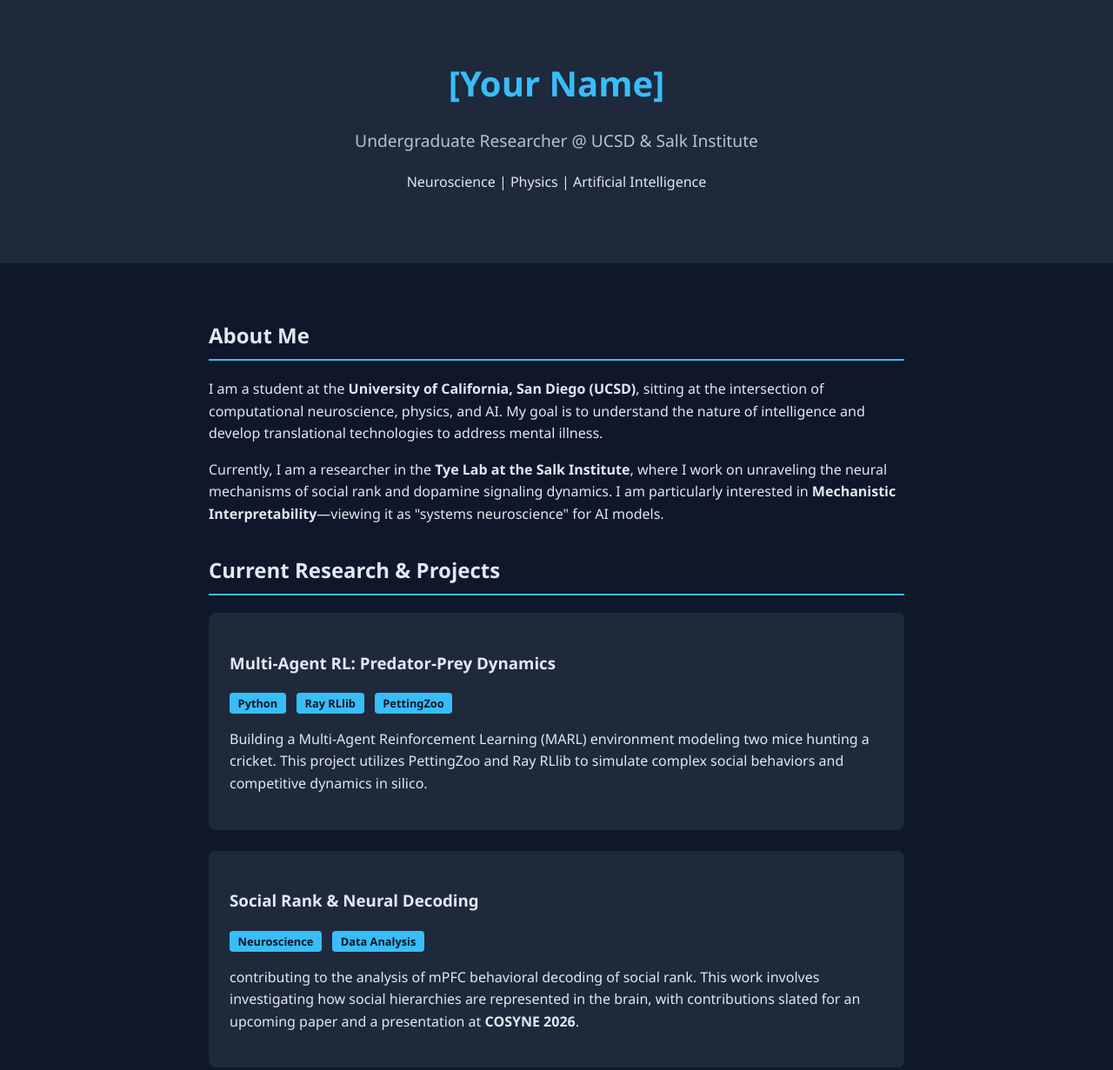
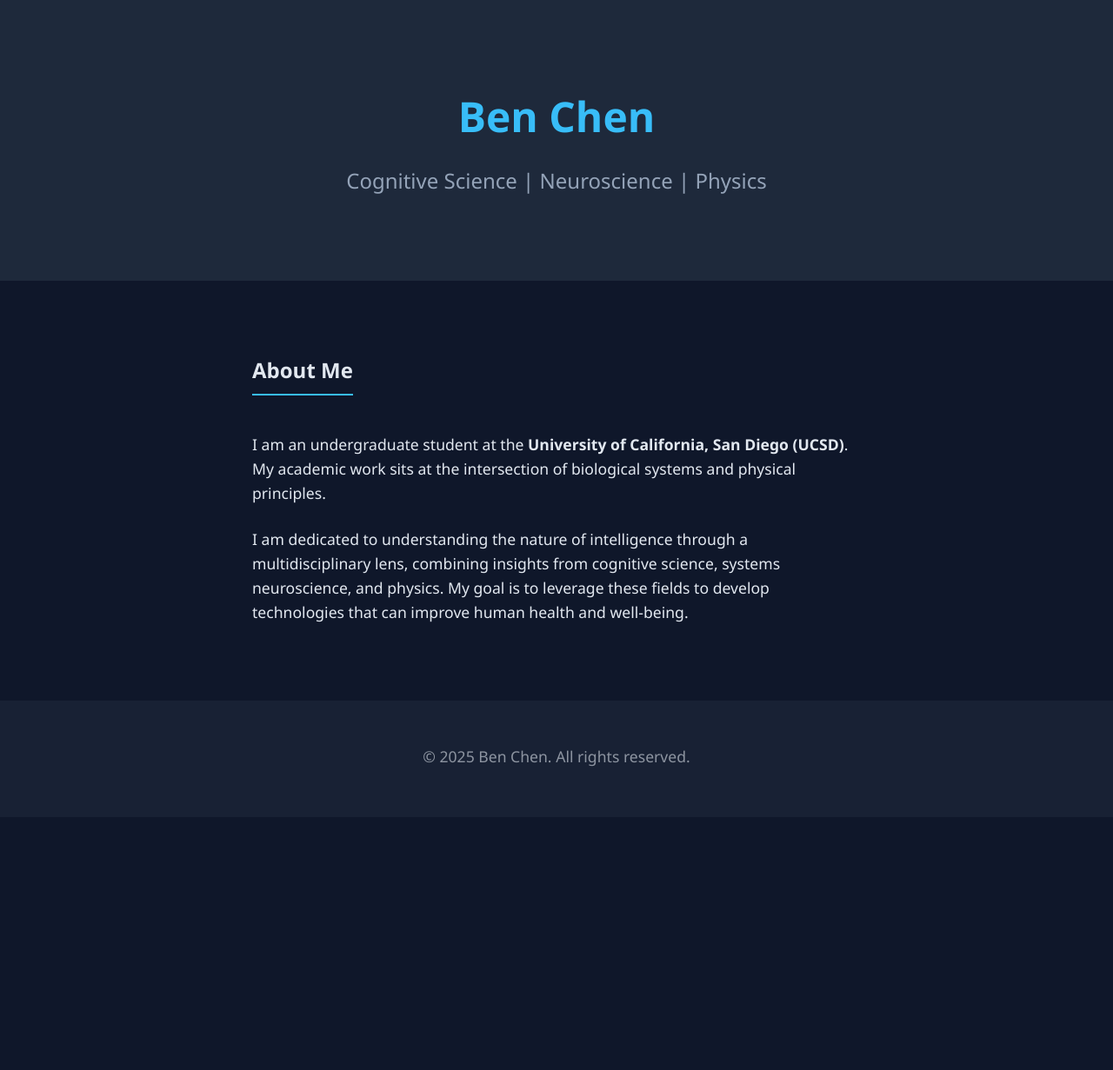
Before and after one commit to carlotoast/carlotoast.github.io, a plain HTML site: page index.html in a window 1280 px wide. Shown: the top 1231 px of the page at 87% size. After the commit the page ends 940 px from the top, so only its background shows below. Drawn offline with Linux system fonts and the light colour scheme.

Commit message:
Update index.html

```diff
--- a/index.html
+++ b/index.html
@@ -3,7 +3,7 @@
 <head>
     <meta charset="UTF-8">
     <meta name="viewport" content="width=device-width, initial-scale=1.0">
-    <title>Academic Portfolio</title>
+    <title>Ben Chen - Academic Profile</title>
     <style>
         :root {
             --bg-color: #0f172a;
@@ -18,44 +18,40 @@
             line-height: 1.6;
             margin: 0;
             padding: 0;
+            display: flex;
+            flex-direction: column;
+            min-height: 100vh;
         }
         header {
             background-color: var(--secondary-bg);
-            padding: 4rem 2rem;
+            padding: 6rem 2rem; /* Increased padding for a more striking landing */
             text-align: center;
         }
         h1 {
             margin: 0;
-            font-size: 2.5rem;
+            font-size: 3rem;
             color: var(--accent-color);
+        }
+        .subtitle {
+            font-size: 1.5rem;
+            margin-top: 1rem;
+            font-weight: 300;
+            color: #94a3b8;
+        }
+        .container {
+            max-width: 700px;
+            margin: 0 auto;
+            padding: 4rem 2rem;
+            flex: 1; /* Pushes footer down */
         }
         h2 {
             border-bottom: 2px solid var(--accent-color);
             padding-bottom: 0.5rem;
-            margin-top: 2rem;
+            margin-bottom: 1.5rem;
+            display: inline-block;
         }
-        .subtitle {
-            font-size: 1.2rem;
-            opacity: 0.8;
-        }
-        .container {
-            max-width: 800px;
-            margin: 0 auto;
-            padding: 2rem;
-        }
-        .tag {
-            background-color: var(--accent-color);
-            color: var(--bg-color);
-            padding: 0.2rem 0.6rem;
-            border-radius: 4px;
-            font-size: 0.8rem;
-            font-weight: bold;
-            margin-right: 0.5rem;
-        }
-        .project-card {
-            background-color: var(--secondary-bg);
-            padding: 1.5rem;
-            border-radius: 8px;
+        p {
+            font-size: 1.1rem;
             margin-bottom: 1.5rem;
         }
         footer {
@@ -63,17 +59,15 @@
             padding: 2rem;
             font-size: 0.9rem;
             opacity: 0.6;
+            background-color: var(--secondary-bg);
         }
-        a { color: var(--accent-color); text-decoration: none; }
-        a:hover { text-decoration: underline; }
     </style>
 </head>
 <body>
 
 <header>
-    <h1>[Your Name]</h1>
-    <p class="subtitle">Undergraduate Researcher @ UCSD & Salk Institute</p>
-    <p>Neuroscience | Physics | Artificial Intelligence</p>
+    <h1>Ben Chen</h1>
+    <div class="subtitle">Cognitive Science | Neuroscience | Physics</div>
 </header>
 
 <div class="container">
@@ -81,60 +75,17 @@
     <section id="about">
         <h2>About Me</h2>
         <p>
-            I am a student at the <strong>University of California, San Diego (UCSD)</strong>, sitting at the intersection of computational neuroscience, physics, and AI. My goal is to understand the nature of intelligence and develop translational technologies to address mental illness.
+            I am an undergraduate student at the <strong>University of California, San Diego (UCSD)</strong>. My academic work sits at the intersection of biological systems and physical principles.
         </p>
         <p>
-            Currently, I am a researcher in the <strong>Tye Lab at the Salk Institute</strong>, where I work on unraveling the neural mechanisms of social rank and dopamine signaling dynamics. I am particularly interested in <strong>Mechanistic Interpretability</strong>—viewing it as "systems neuroscience" for AI models.
-        </p>
-    </section>
-
-    <section id="research">
-        <h2>Current Research & Projects</h2>
-
-        <div class="project-card">
-            <h3>Multi-Agent RL: Predator-Prey Dynamics</h3>
-            <span class="tag">Python</span>
-            <span class="tag">Ray RLlib</span>
-            <span class="tag">PettingZoo</span>
-            <p>
-                Building a Multi-Agent Reinforcement Learning (MARL) environment modeling two mice hunting a cricket. This project utilizes PettingZoo and Ray RLlib to simulate complex social behaviors and competitive dynamics in silico.
-            </p>
-        </div>
-
-        <div class="project-card">
-            <h3>Social Rank & Neural Decoding</h3>
-            <span class="tag">Neuroscience</span>
-            <span class="tag">Data Analysis</span>
-            <p>
-                contributing to the analysis of mPFC behavioral decoding of social rank. This work involves investigating how social hierarchies are represented in the brain, with contributions slated for an upcoming paper and a presentation at <strong>COSYNE 2026</strong>.
-            </p>
-        </div>
-    </section>
-
-    <section id="interests">
-        <h2>Interests</h2>
-        <ul>
-            <li><strong>AI & Neuroscience:</strong> Hierarchical Reinforcement Learning (HRL), PFC executive functions, and Attractor Dynamics.</li>
-            <li><strong>Neurotech:</strong> Non-invasive Brain-Computer Interfaces (BCIs) using wavefront shaping and physics principles.</li>
-            <li><strong>Athletics:</strong> Racing with the <strong>UCSD Triton Triathlon</strong> team.</li>
-        </ul>
-    </section>
-
-    <section id="connect">
-        <h2>Connect</h2>
-        <p>
-            I am always open to discussing AI safety, neuro-symbolic AI, or entrepreneurship in the biotech space.
-            <br><br>
-            <a href="mailto:your.email@ucsd.edu">Email Me</a> |
-            <a href="https://github.com/yourusername">GitHub</a> |
-            <a href="#">LinkedIn</a>
+            I am dedicated to understanding the nature of intelligence through a multidisciplinary lens, combining insights from cognitive science, systems neuroscience, and physics. My goal is to leverage these fields to develop technologies that can improve human health and well-being.
         </p>
     </section>
 
 </div>
 
 <footer>
-    <p>&copy; 2025 [Your Name]. Built with GitHub Pages.</p>
+    <p>&copy; 2025 Ben Chen. All rights reserved.</p>
 </footer>
 
 </body>
```
